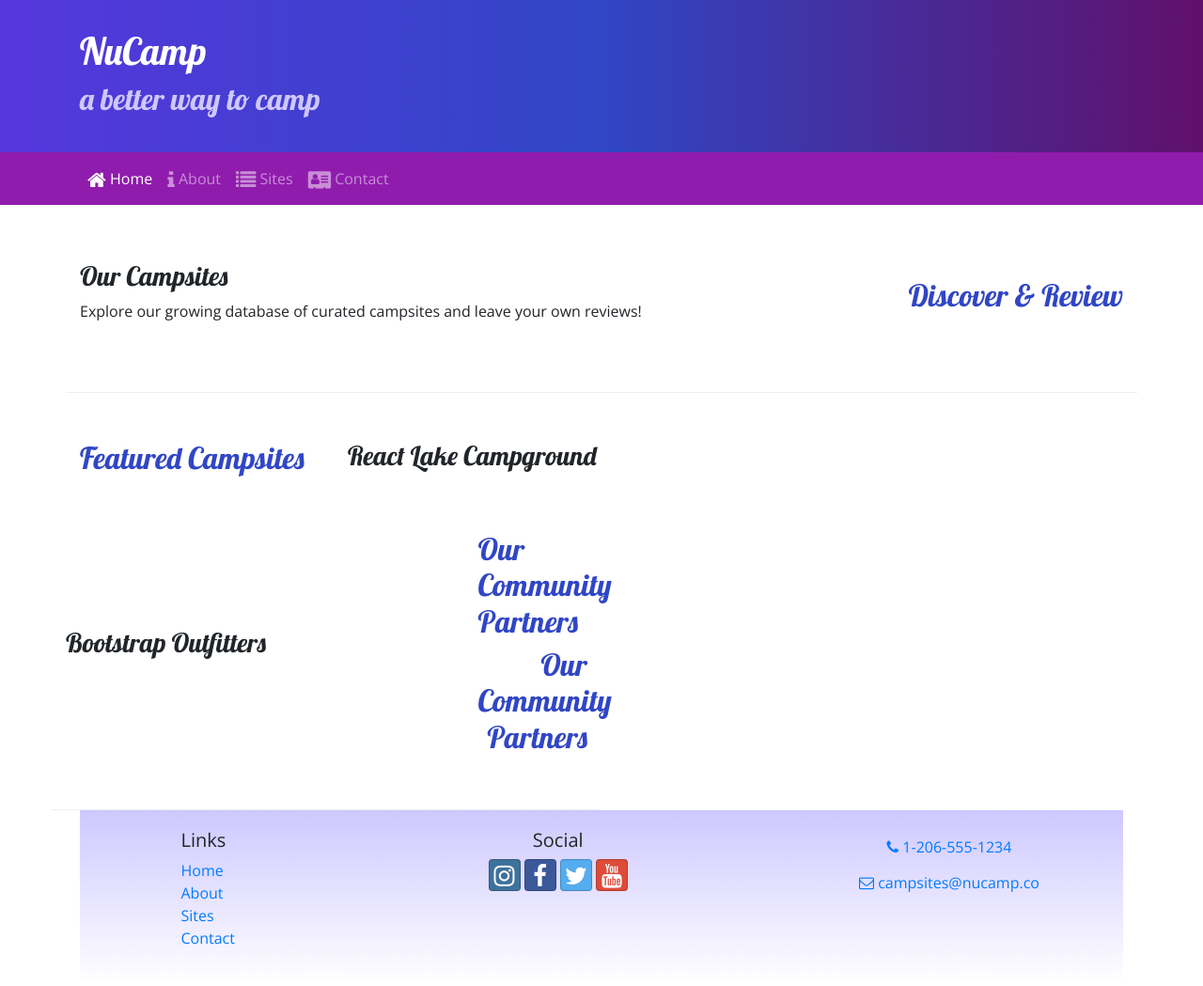
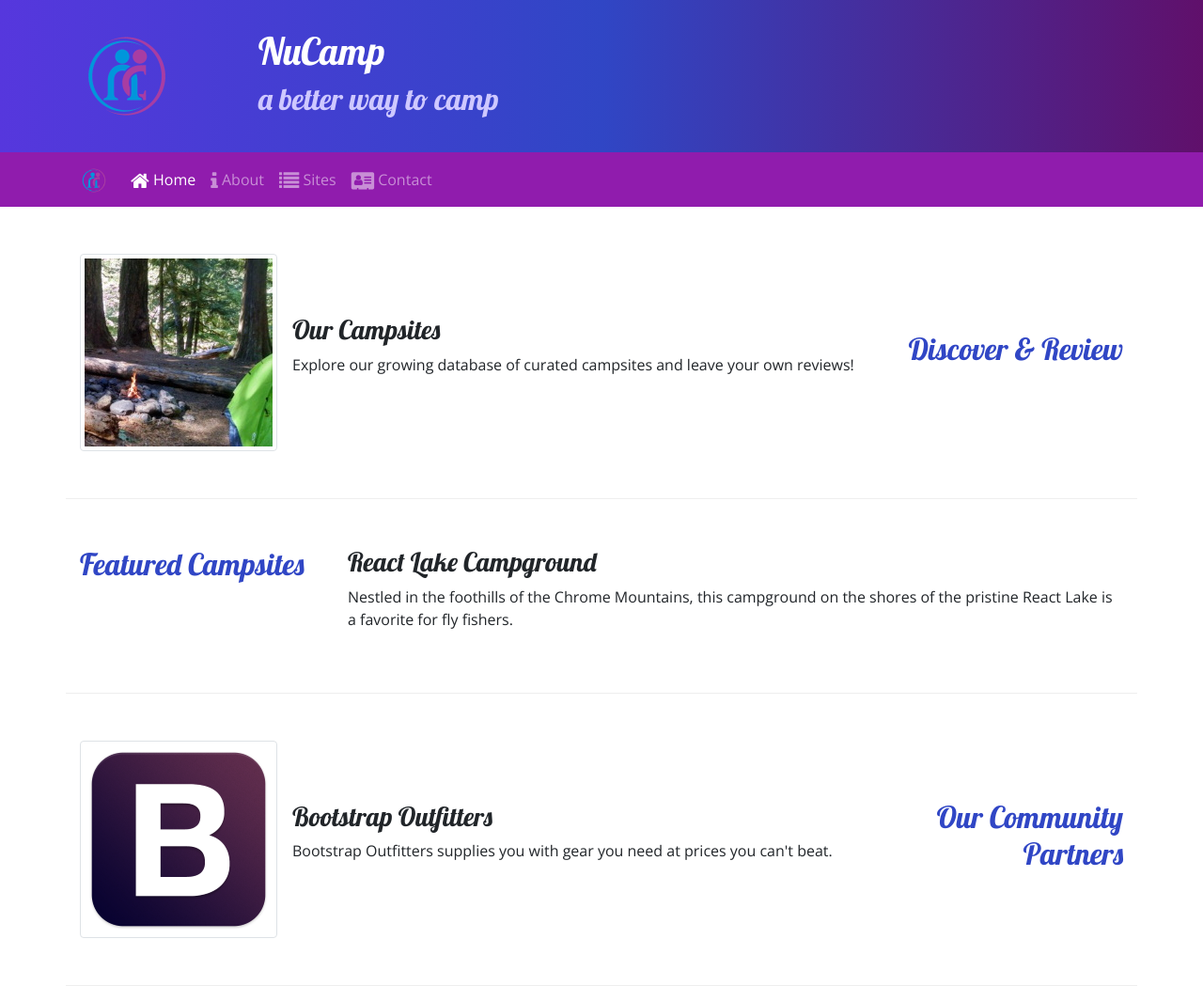
Before and after one commit to kvp06933/NuCamp-YelpCamp, a website: page index.html in a window 1280 px wide. Shown: the top 1049 px of the page at 94% size. Drawn offline with nearby package versions, Linux system fonts and the light colour scheme.

Commit message:
Images and Media

```diff
--- a/index.html
+++ b/index.html
@@ -21,6 +21,9 @@
   <header class="jumbotron jumbotron-fluid">
     <div class="container">
       <div class="row">
+        <div class="col-4 col-sm-3 col-md-2 align-self-center">
+          <img src="img/logo.png" class="img-fluid" />
+        </div>
         <div class="col">
           <h1>NuCamp</h1>
           <h2>a better way to camp</h2>
@@ -31,7 +34,8 @@
   <!--Navbar-->
   <nav class="navbar navbar-expand-sm navbar-dark">
     <div class="container">
-      <button class="navbar-toggler ml-auto" type="button" data-toggle="collapse" data-target="#nucampNavbar">
+      <a class="navbar-brand" href="#"><img src="img/logo.png" height="30" width="30" /></a>
+      <button class="navbar-toggler" type="button" data-toggle="collapse" data-target="#nucampNavbar">
         <span class="navbar-toggler-icon"></span>
       </button>
       <div class="collapse navbar-collapse" id="nucampNavbar">
@@ -51,8 +55,14 @@
         <h2 class="text-sm-right">Discover & Review</h2>
       </div>
       <div class="col">
+        <div class="media">
+          <img class="d-flex mr-3 img-thumbnail" src="img/breadcrumb-trail-thumb.jpg" alt="Breadcrumb Trail" />
+          <div class="media-body align-self-center">
             <h3>Our Campsites</h3>
-        <p class="d-none d-sm-block">Explore our growing database of curated campsites and leave your own reviews!</p>
+            <p class="d-none d-sm-block">Explore our growing database of curated campsites and leave your own reviews!
+            </p>
+          </div>
+        </div>
       </div>
     </div>
     <div class="row row-content align-items center">
@@ -61,17 +71,24 @@
       </div>
       <div class="col">
         <h3>React Lake Campground</h3>
+        <p class="d-none d-sm-block">Nestled in the foothills of the Chrome Mountains, this campground on the shores of
+          the pristine React Lake is a favorite for fly fishers.</p>
+      </div>
     </div>
 
-      <div class="container">
-        <div class="row">
     <div class="row row-content align-items-center">
       <div class="col-sm-4 order-sm-last col-md-3">
-              <h2>Our Community Partners</h2>
         <h2 class="text-sm-right">Our Community Partners</h2>
       </div>
       <div class="col">
+        <div class="media">
+          <img class="d-flex mr-3 img-thumbnail " src="img/bootstrap-thumb.png" alt="Bootstrap Outfitters">
+          <div class="media-body align-self-center">
             <h3>Bootstrap Outfitters</h3>
+            <p class="d-none d-sm-block">Bootstrap Outfitters supplies you with gear you need at prices you can't
+              beat.</p>
+          </div>
+        </div>
       </div>
     </div>
   </div>
@@ -90,19 +107,16 @@
         </div>
         <div class="col-6 col-sm-5 text-center">
           <h5>Social</h5>
-                  <a class="btn btn-social-icon btn-instagram" href="http://instagram.com/"><i
-                      class="fa fa-instagram"></i></a>
-                  <a class="btn btn-social-icon btn-facebook" href="http://facebook.com/"><i
-                      class="fa fa-facebook"></i></a>
-                  <a class="btn btn-social-icon btn-twitter" href="http://twitter.com/"><i
-                      class="fa fa-twitter"></i></a>
+          <a class="btn btn-social-icon btn-instagram" href="http://instagram.com/"><i class="fa fa-instagram"></i></a>
+          <a class="btn btn-social-icon btn-facebook" href="http://facebook.com/"><i class="fa fa-facebook"></i></a>
+          <a class="btn btn-social-icon btn-twitter" href="http://twitter.com/"><i class="fa fa-twitter"></i></a>
           <a class="btn btn-social-icon btn-google" href="http://youtube.com/"><i class="fa fa-youtube"></i></a>
         </div>
         <div class="col-sm-4 text-center">
           <a role="button" class="btn btn-link" href="tel:+12065551234"><i class="fa fa-phone"></i>
             1-206-555-1234</a><br />
-                  <a role="button" class="btn btn-link" href="mailto:campsites@nucamp.co"><i
-                      class="fa fa-envelope-o"></i> campsites@nucamp.co</a>
+          <a role="button" class="btn btn-link" href="mailto:campsites@nucamp.co"><i class="fa fa-envelope-o"></i>
+            campsites@nucamp.co</a>
         </div>
       </div>
     </div>
```
Also changed, not shown: aboutus.html (+4 -0 lines), contactus.html (+5 -0 lines). Lines whose indentation alone changed are shown as unchanged.
